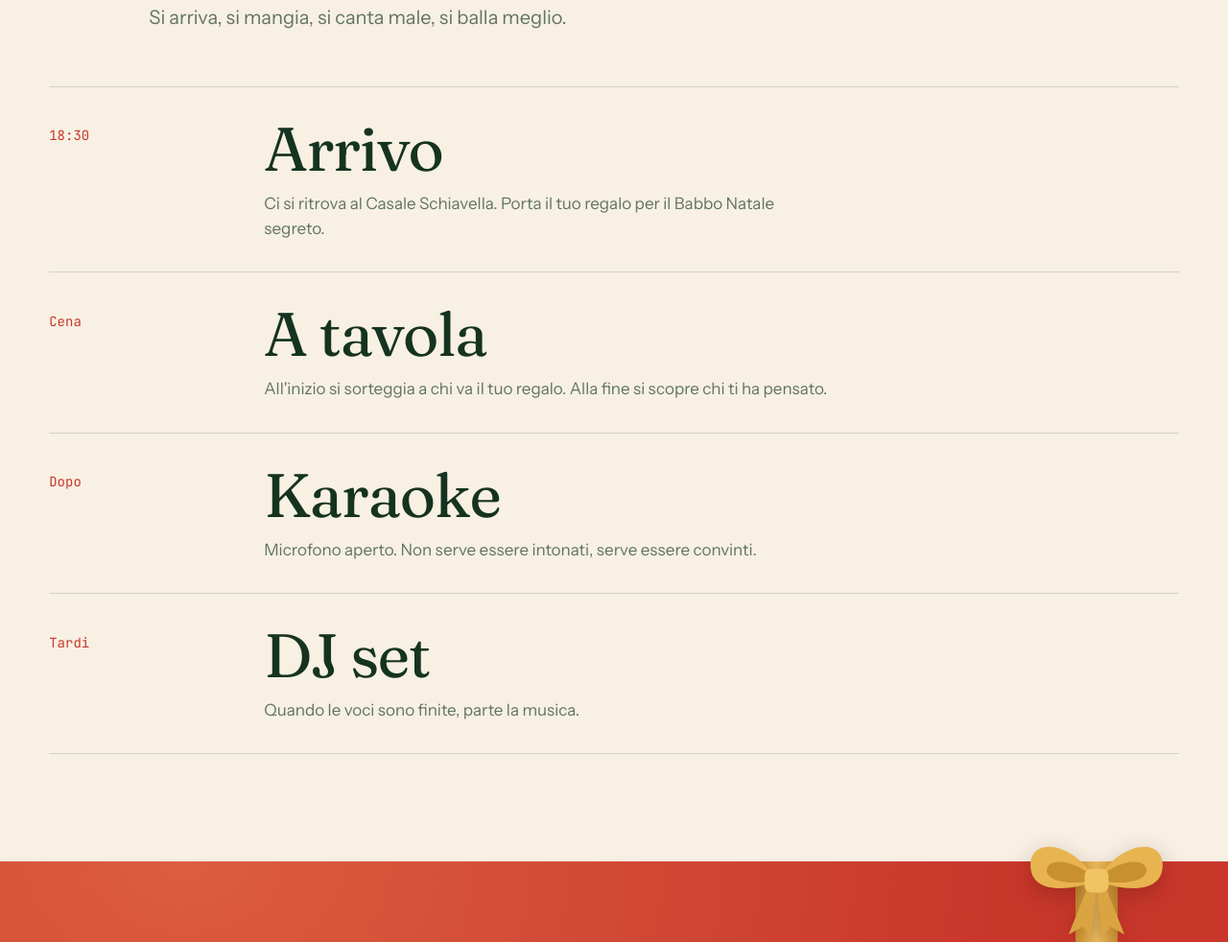
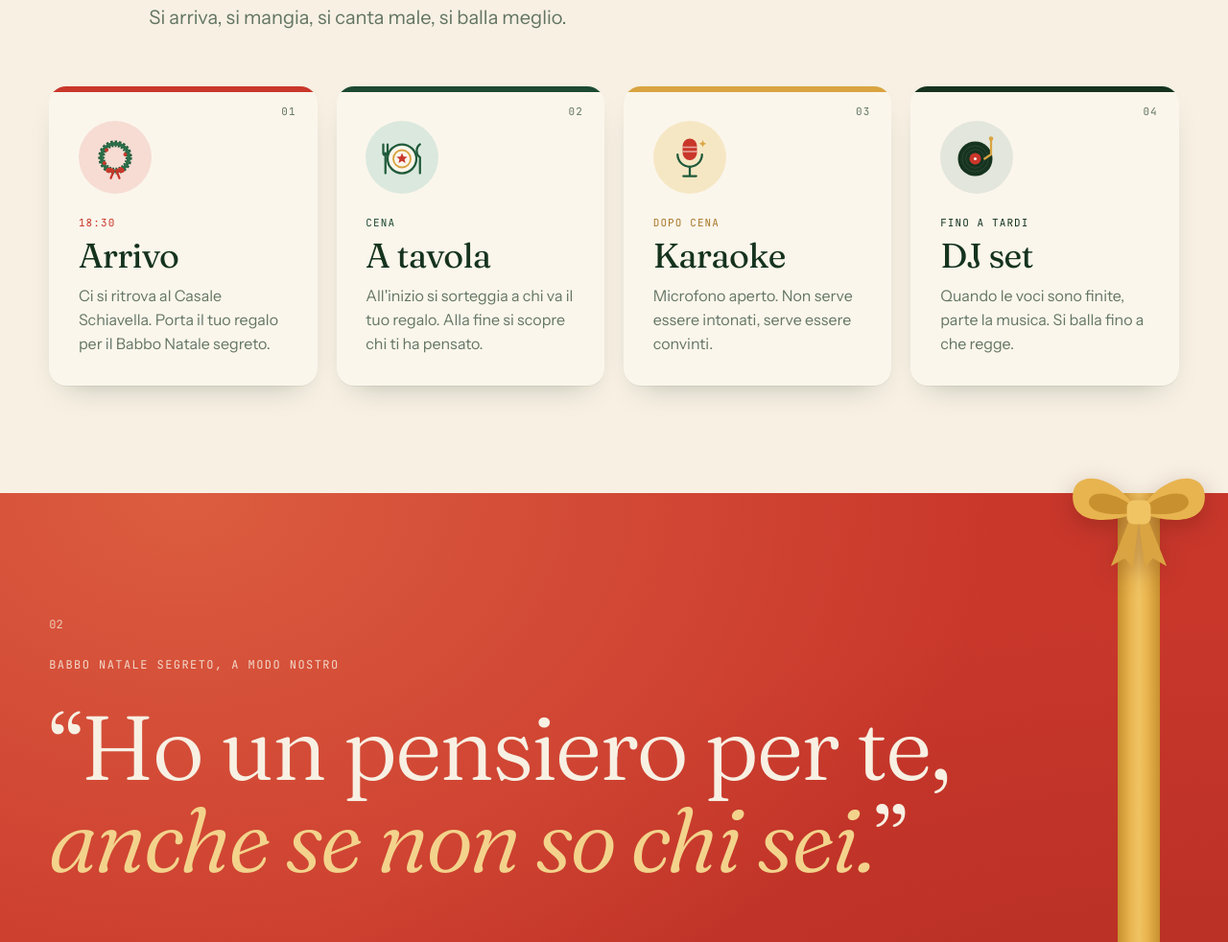
Before and after one commit to GitCharlie00/natale-al-casale-schiavella, a plain HTML site: page index.html in a window 1280 px wide. Shown: the part 1300-2282 px from the top of the page at 96% size. Drawn offline with Linux system fonts and the light colour scheme; a script that the page names is missing.

Commit message:
Serata a schede illustrate, nastro fuori dal testo, link Maps esatto
Co-Authored-By: Claude Opus 5.5 <noreply@anthropic.com>

```diff
--- a/assets/script.js
+++ b/assets/script.js
@@ -8,7 +8,7 @@ const PARTY = {
   end: new Date("2026-12-20T02:00:00+01:00"),
   place: "Casale Schiavella",
   address: "Via Colle Mufiano, 29",
-  mapsQuery: "Casale Schiavella, Via Colle Mufiano 29",
+  mapsUrl: "https://maps.app.goo.gl/sTACmPTSg16Ww5D77",
 };
 
 document.documentElement.classList.add("js");
@@ -82,7 +82,7 @@ const icsDate = (d) => d.toISOString().replace(/[-:]/g, "").replace(/\.\d{3}/, "
     "END:VCALENDAR",
   ].join("\r\n");
   $("#ics").href = "data:text/calendar;charset=utf-8," + encodeURIComponent(ics);
-  $("#maps").href = "https://www.google.com/maps/search/?api=1&query=" + encodeURIComponent(PARTY.mapsQuery);
+  $("#maps").href = PARTY.mapsUrl;
 })();
 
 /* ================================================================
--- a/assets/style.css
+++ b/assets/style.css
@@ -275,26 +275,87 @@ main, .bar, .foot { position: relative; z-index: 2; }
   .section__lede { grid-column: 1; }
 }
 
-/* ============ Program ============ */
-.program { list-style: none; margin: 0; padding: 0; border-top: 1px solid var(--line); }
-.program__item {
+/* ============ La serata ============ */
+.program {
+  list-style: none;
+  margin: 0;
+  padding: 0;
   display: grid;
-  grid-template-columns: minmax(80px, 200px) 1fr;
-  gap: 24px;
-  padding: clamp(24px, 4vh, 40px) 0;
-  border-bottom: 1px solid var(--line);
-  transition: padding-left .4s var(--ease);
+  grid-template-columns: repeat(4, 1fr);
+  gap: clamp(12px, 1.6vw, 20px);
+  counter-reset: m;
 }
-.program__item:hover { padding-left: 12px; }
-.program__time { font-family: var(--mono); font-size: 14px; color: var(--red); padding-top: .6em; }
-.program__item h3 {
+.moment {
+  --accent: var(--red);
+  --tint: #f6dcd3;
+  position: relative;
+  display: flex;
+  flex-direction: column;
+  padding: clamp(22px, 2.4vw, 32px);
+  padding-top: clamp(26px, 2.8vw, 36px);
+  background: #fbf6ec;
+  border-radius: 18px;
+  box-shadow: 0 1px 0 rgba(21, 51, 31, .06), 0 14px 30px -18px rgba(21, 51, 31, .35);
+  overflow: hidden;
+  counter-increment: m;
+}
+.moment::before {
+  /* striscia colorata in alto, come un nastro */
+  content: "";
+  position: absolute;
+  inset: 0 0 auto 0;
+  height: 6px;
+  background: var(--accent);
+}
+.moment::after {
+  content: "0" counter(m);
+  position: absolute;
+  top: 18px;
+  right: 22px;
+  font-family: var(--mono);
+  font-size: 11px;
+  letter-spacing: .1em;
+  color: var(--muted);
+}
+.moment--green { --accent: var(--pine); --tint: #dbe8de; }
+.moment--gold { --accent: #d9a441; --tint: #f6e7c4; }
+.moment--pine { --accent: var(--ink); --tint: #e3e6dc; }
+.moment__icon {
+  width: 76px;
+  height: 76px;
+  border-radius: 50%;
+  background: var(--tint);
+  display: grid;
+  place-items: center;
+  margin-bottom: 22px;
+}
+.moment__icon svg { width: 48px; height: 48px; }
+.moment__time {
+  align-self: flex-start;
+  font-family: var(--mono);
+  font-size: 11px;
+  letter-spacing: .1em;
+  text-transform: uppercase;
+  color: var(--accent);
+  margin-bottom: 8px;
+}
+.moment--gold .moment__time { color: var(--gold); }
+.moment h3 {
   font-family: var(--serif);
-  font-size: clamp(34px, 5vw, 64px);
+  font-variation-settings: "opsz" 144;
+  font-size: clamp(30px, 2.8vw, 40px);
   line-height: 1;
   letter-spacing: -.02em;
   margin-bottom: 12px;
 }
-.program__item p { margin: 0; max-width: 52ch; color: var(--muted); }
+.moment p { margin: 0; color: var(--muted); font-size: 16px; }
+@media (max-width: 1000px) { .program { grid-template-columns: repeat(2, 1fr); } }
+@media (max-width: 560px) {
+  .program { grid-template-columns: 1fr; }
+  .moment { display: grid; grid-template-columns: 64px 1fr; column-gap: 18px; }
+  .moment__icon { width: 64px; height: 64px; grid-row: 1 / span 3; margin: 0; }
+  .moment__icon svg { width: 40px; height: 40px; }
+}
 
 /* ============ Babbo Natale segreto ============ */
 .secret {
@@ -468,9 +529,8 @@ main, .bar, .foot { position: relative; z-index: 2; }
 
 .gifts__hint {
   margin: 18px 0 0;
-  font-family: var(--mono);
-  font-size: 12px;
-  letter-spacing: .06em;
+  font-family: var(--sans);
+  font-size: 15px;
   color: var(--muted);
 }
 
@@ -738,11 +798,12 @@ main, .bar, .foot { position: relative; z-index: 2; }
 
 /* nastro e fiocco sul Babbo Natale segreto */
 .ribbon {
+  --rw: clamp(26px, 3.4vw, 46px);
   position: absolute;
   top: 0;
   bottom: 0;
-  right: clamp(24px, 9vw, 140px);
-  width: clamp(26px, 3.4vw, 46px);
+  right: calc(var(--gutter) + 20px);
+  width: var(--rw);
   background: linear-gradient(90deg, #c8902f, #e8b44f 30%, #f0c463 50%, #e8b44f 70%, #c8902f);
   pointer-events: none;
 }
@@ -754,10 +815,10 @@ main, .bar, .foot { position: relative; z-index: 2; }
   transform: translateX(-50%);
   filter: drop-shadow(0 8px 12px rgba(80, 20, 10, .3));
 }
-.secret__inner { position: relative; }
+.secret__inner { position: relative; padding-right: calc(var(--gutter) + 20px + clamp(26px, 3.4vw, 46px) + clamp(32px, 5vw, 80px)); }
 @media (max-width: 820px) {
-  .secret__inner { padding-right: calc(var(--gutter) + 64px); }
-  .ribbon { right: 44px; }
+  .secret__inner { padding-right: calc(var(--gutter) + 72px); }
+  .ribbon { right: 28px; }
   .ribbon__bow { width: 96px; top: -26px; }
 }
 
--- a/index.html
+++ b/index.html
@@ -112,39 +112,44 @@
       </header>
 
       <ol class="program">
-        <li class="program__item reveal">
-          <span class="program__time">18:30</span>
-          <div>
+        <li class="moment moment--red reveal">
+          <div class="moment__icon" aria-hidden="true">
+            <svg viewBox="0 0 64 64"><circle cx="32" cy="32" r="19" fill="none" stroke="#1f5a3a" stroke-width="9" stroke-dasharray="3 2.2"/><circle cx="32" cy="32" r="19" fill="none" stroke="#2c6e49" stroke-width="5"/><circle cx="20" cy="22" r="2.6" fill="#c9372b"/><circle cx="46" cy="28" r="2.6" fill="#c9372b"/><circle cx="40" cy="48" r="2.6" fill="#c9372b"/><circle cx="17" cy="40" r="2.6" fill="#c9372b"/><path d="M32 50 c-6 -6 -14 -4 -13 1 c1 4 8 3 13 -1z M32 50 c6 -6 14 -4 13 1 c-1 4 -8 3 -13 -1z" fill="#c9372b"/><path d="M30 51 l-4 10 M34 51 l4 10" stroke="#c9372b" stroke-width="3" stroke-linecap="round"/></svg>
+          </div>
+          <span class="moment__time">18:30</span>
           <h3>Arrivo</h3>
           <p>Ci si ritrova al Casale Schiavella. Porta il tuo regalo per il Babbo Natale segreto.</p>
+        </li>
+        <li class="moment moment--green reveal">
+          <div class="moment__icon" aria-hidden="true">
+            <svg viewBox="0 0 64 64"><circle cx="32" cy="34" r="20" fill="#fbf6ec" stroke="#1f5a3a" stroke-width="3"/><circle cx="32" cy="34" r="12" fill="none" stroke="#d9a441" stroke-width="2.5"/><path d="M6 14 v12 a3 3 0 0 0 6 0 v-12 M9 26 v28" fill="none" stroke="#1f5a3a" stroke-width="3" stroke-linecap="round"/><path d="M57 14 c-6 4 -6 14 0 18 v22" fill="none" stroke="#1f5a3a" stroke-width="3" stroke-linecap="round"/><path d="M32 26 l2.2 5 5.3.4-4 3.4 1.3 5.2-4.8-2.9-4.8 2.9 1.3-5.2-4-3.4 5.3-.4z" fill="#c9372b"/></svg>
           </div>
-        </li>
-        <li class="program__item reveal">
-          <span class="program__time">Cena</span>
-          <div>
+          <span class="moment__time">Cena</span>
           <h3>A tavola</h3>
           <p>All'inizio si sorteggia a chi va il tuo regalo. Alla fine si scopre chi ti ha pensato.</p>
+        </li>
+        <li class="moment moment--gold reveal">
+          <div class="moment__icon" aria-hidden="true">
+            <svg viewBox="0 0 64 64"><rect x="22" y="6" width="20" height="30" rx="10" fill="#c9372b"/><path d="M22 18 h20 M22 24 h20" stroke="#fbf6ec" stroke-width="2" opacity=".6"/><path d="M15 28 a17 17 0 0 0 34 0" fill="none" stroke="#1f5a3a" stroke-width="3" stroke-linecap="round"/><path d="M32 45 v12 M23 58 h18" stroke="#1f5a3a" stroke-width="3" stroke-linecap="round"/><path d="M50 8 l1.5 3.5 3.5 1.5-3.5 1.5L50 18l-1.5-3.5L45 13l3.5-1.5z" fill="#d9a441"/></svg>
           </div>
-        </li>
-        <li class="program__item reveal">
-          <span class="program__time">Dopo</span>
-          <div>
+          <span class="moment__time">Dopo cena</span>
           <h3>Karaoke</h3>
           <p>Microfono aperto. Non serve essere intonati, serve essere convinti.</p>
+        </li>
+        <li class="moment moment--pine reveal">
+          <div class="moment__icon" aria-hidden="true">
+            <svg viewBox="0 0 64 64"><circle cx="30" cy="34" r="24" fill="#15331f"/><circle cx="30" cy="34" r="18" fill="none" stroke="#2c4a37" stroke-width="1.2"/><circle cx="30" cy="34" r="13" fill="none" stroke="#2c4a37" stroke-width="1.2"/><circle cx="30" cy="34" r="8" fill="#c9372b"/><circle cx="30" cy="34" r="2" fill="#fbf6ec"/><path d="M52 6 v22 l-9 6" fill="none" stroke="#d9a441" stroke-width="3" stroke-linecap="round" stroke-linejoin="round"/><circle cx="52" cy="6" r="3" fill="#d9a441"/></svg>
           </div>
-        </li>
-        <li class="program__item reveal">
-          <span class="program__time">Tardi</span>
-          <div>
+          <span class="moment__time">Fino a tardi</span>
           <h3>DJ set</h3>
-            <p>Quando le voci sono finite, parte la musica.</p>
-          </div>
+          <p>Quando le voci sono finite, parte la musica. Si balla fino a che regge.</p>
         </li>
       </ol>
     </section>
 
     <!-- BABBO NATALE SEGRETO -->
     <section class="secret" id="babbo">
+      <div class="secret__inner">
         <div class="ribbon" aria-hidden="true">
           <svg class="ribbon__bow" viewBox="0 0 160 110">
             <path d="M80 52 C55 10, 10 8, 14 40 C17 66, 55 62, 80 52Z" fill="#e8b44f"/>
@@ -156,7 +161,6 @@
             <rect x="68" y="40" width="24" height="24" rx="7" fill="#f0c463"/>
           </svg>
         </div>
-      <div class="secret__inner">
         <span class="section__num section__num--light">02</span>
         <p class="eyebrow eyebrow--light">Babbo Natale segreto, a modo nostro</p>
         <blockquote class="secret__quote reveal">
```
Lines whose indentation alone changed are shown as unchanged.
